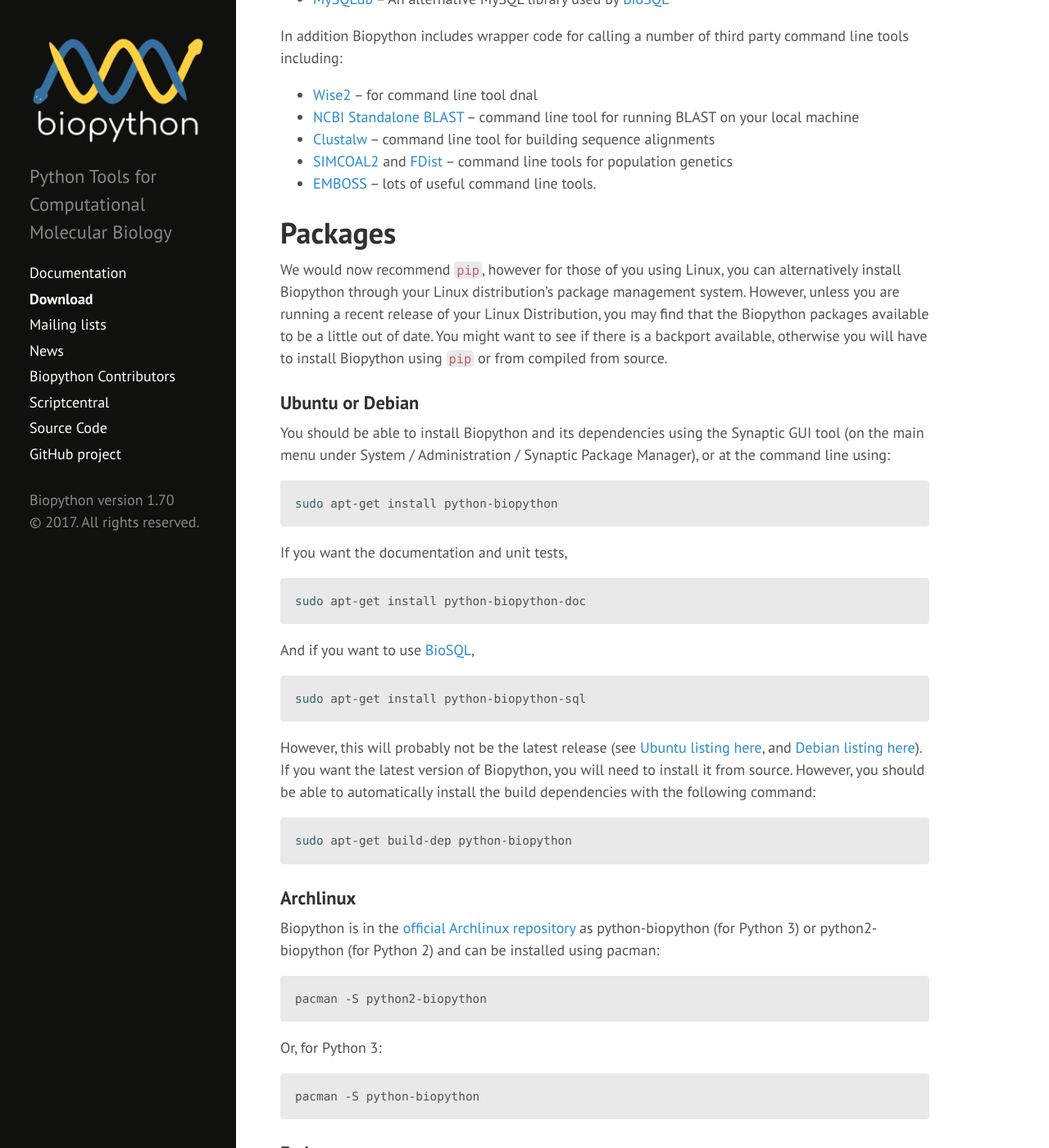
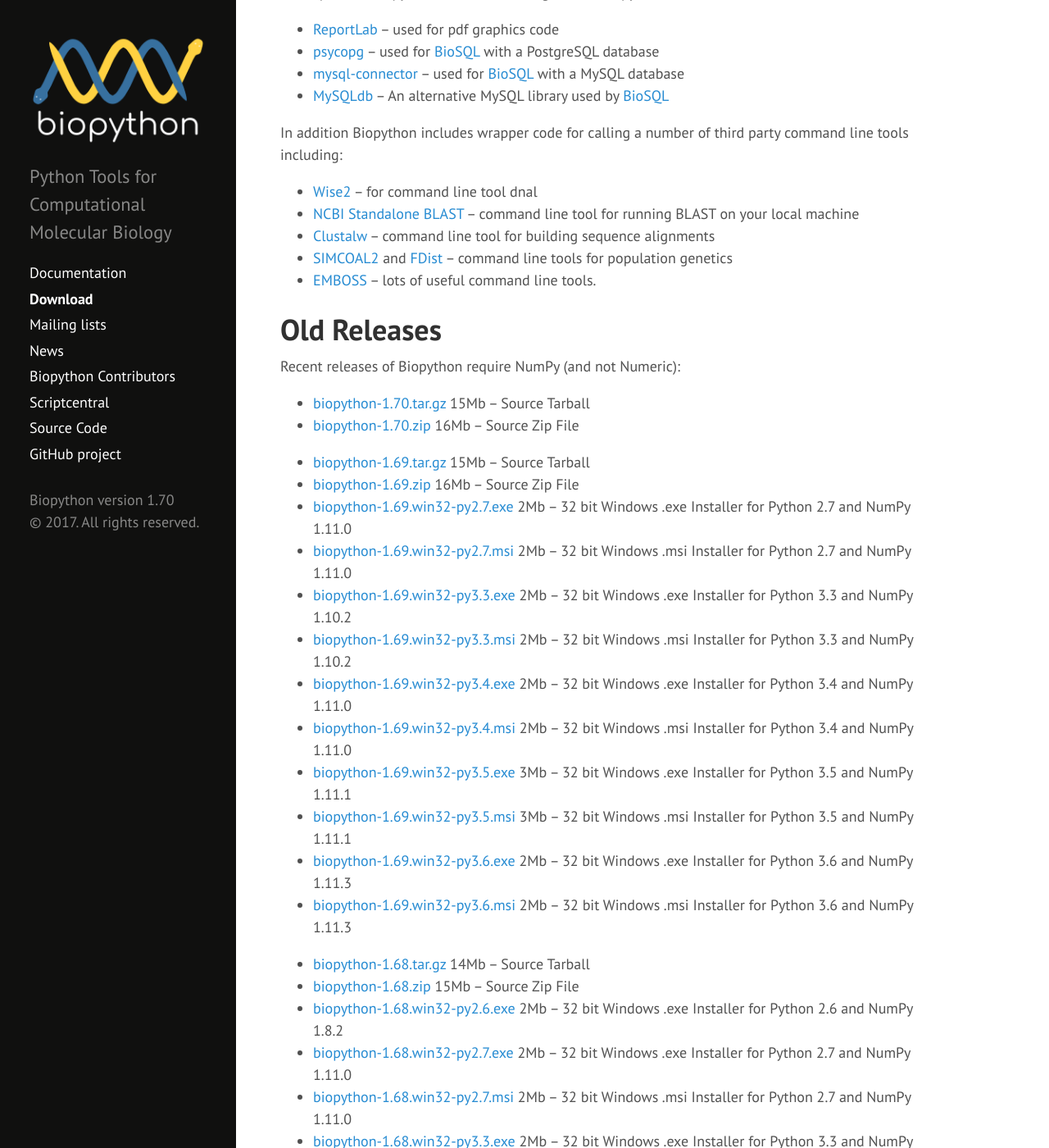
Before and after one commit to biopython/biopython.github.io, a Jekyll site: the page built from wiki/Download.md, in a window 1280 px wide and 1400 px high, scrolled down 2130 px. Shown: the whole window at 82% size. Built offline with Jekyll 4.4.1, drawn with Linux system fonts in a browser that asks for light colours; some of the changed text lies outside the part shown.

Commit message:
Move packages info to its own page

````diff
--- a/wiki/Download.md
+++ b/wiki/Download.md
@@ -128,123 +135,6 @@ third party command line tools including:
 -   [EMBOSS](http://emboss.sourceforge.net/) -- lots of useful command
     line tools.
 
-Packages
-========
-
-We would now recommend ``pip``, however for those of you using Linux,
-you can alternatively install Biopython through your Linux
-distribution's package management system. However, unless
-you are running a recent release of your Linux Distribution, you may
-find that the Biopython packages available to be a little out of date.
-You might want to see if there is a backport available, otherwise you
-will have to install Biopython using ``pip`` or from compiled from source.
-
-### Ubuntu or Debian
-
-You should be able to install Biopython and its dependencies using the
-Synaptic GUI tool (on the main menu under System / Administration /
-Synaptic Package Manager), or at the command line using:
-
-``` bash
-sudo apt-get install python-biopython
-```
-
-If you want the documentation and unit tests,
-
-``` bash
-sudo apt-get install python-biopython-doc
-```
-
-And if you want to use [BioSQL](BioSQL "wikilink"),
-
-``` bash
-sudo apt-get install python-biopython-sql
-```
-
-However, this will probably not be the latest release (see [Ubuntu
-listing here](http://packages.ubuntu.com/python-biopython), and [Debian
-listing
-here](http://packages.debian.org/search?searchon=sourcenames&keywords=biopython)).
-If you want the latest version of Biopython, you will need to install it
-from source. However, you should be able to automatically install the
-build dependencies with the following command:
-
-``` bash
-sudo apt-get build-dep python-biopython
-```
-
-### Archlinux
-
-Biopython is in the [official Archlinux
-repository](https://www.archlinux.org/packages/?q=biopython) as
-python-biopython (for Python 3) or python2-biopython (for Python 2) and
-can be installed using pacman:
-
-``` bash
-pacman -S python2-biopython
-```
-
-Or, for Python 3:
-
-``` bash
-pacman -S python-biopython
-```
-
-### Fedora
-
-Biopython is an official Fedora package (since Fedora 5). The package is
-named
-[python-biopython](https://apps.fedoraproject.org/packages/python-biopython) for Python 2, or
-[python3-biopython](https://apps.fedoraproject.org/packages/python3-biopython) for Python 3,
-and can be installed using yum as root:
-
-``` bash
-yum install python-biopython
-```
-
-or
-
-``` bash
-yum install python3-biopython
-```
-
-or via one of the GUI package management systems such as pirut and
-PackageKit (available in F-9 and later).
-
-### Gentoo Linux
-
-Gentoo's portage tree contains an ebuild (sci-biology/biopython) which
-builds from source. To install it, open a terminal as root and run:
-
-``` bash
-emerge -va biopython
-```
-
-[Here](https://packages.gentoo.org/packages/sci-biology/biopython) is a link to
-Biopython at [Gentoo](https://packages.gentoo.org/) which shows
-the latest versions in Gentoo's Portage tree.
-
-Ports
-=====
-
-### FreeBSD
-
-The most easy way of installing Biopython in
-[FreeBSD](http://www.freebsd.org/) is through the [Ports
-Collection](http://www.freebsd.org/ports/). If you're new to this
-procedure please take a look at [this
-document](http://www.freebsd.org/doc/en_US.ISO8859-1/books/handbook/ports-using.html).
-Supposing that you're familiar with this method and that you have an
-up-to-date ports tree, all you need to do is to execute the following
-commands as root:
-
-``` bash
-cd /usr/ports/biology/py-biopython make install clean
-```
-
-Due to the great architecture of the ports system, this simple commands
-will automatically fetch and install Biopython (as well as its necessary
-dependencies).
 
 Old Releases
 ============
````
Also changed, not shown: other parts of wiki/Download.md (+7 -0 lines), wiki/Packages.md (added, +150 -0 lines).
